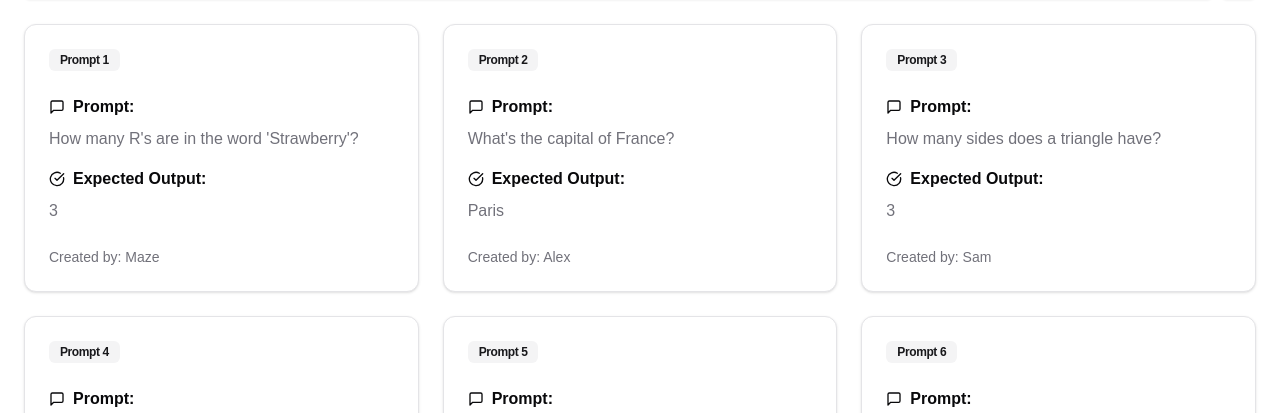
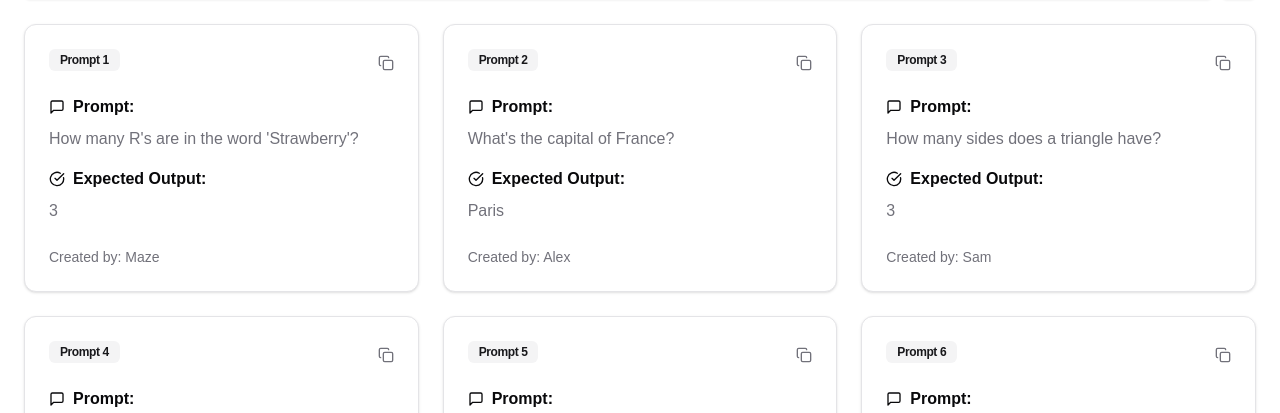
Before and after one commit to mazeincoding/PromptsLabs, a Next.js app: page /prompts in a window 1280 px wide. Shown: the part 209-622 px from the top of the page. Built offline with nearby package versions, Linux system fonts and the light colour scheme.

Commit message:
Added copy prompt to clipboard

```diff
--- a/src/components/prompt-card.tsx
+++ b/src/components/prompt-card.tsx
@@ -1,3 +1,4 @@
+import { useState } from "react";
 import { TPrompt } from "@/types/prompt";
 import {
   Card,
@@ -7,7 +8,8 @@ import {
   CardTitle,
 } from "@/components/ui/card";
 import { Badge } from "@/components/ui/badge";
-import { MessageSquare, CheckCircle } from "lucide-react";
+import { MessageSquare, CheckCircle, Copy, Check } from "lucide-react";
+import { copy_prompt_to_clipboard } from "@/lib/prompt-utils";
 
 export function PromptCard({
   prompt,
@@ -16,12 +18,28 @@ export function PromptCard({
   prompt: TPrompt;
   index: number;
 }) {
+  const [is_copied, set_is_copied] = useState(false);
+
+  const handle_copy = () => {
+    copy_prompt_to_clipboard(prompt);
+    set_is_copied(true);
+    setTimeout(() => set_is_copied(false), 2000);
+  };
+
   return (
     <Card className="hover:shadow-lg transition-shadow">
       <CardHeader className="flex flex-row items-center justify-between">
         <CardTitle className="flex items-center">
           <Badge variant="secondary">Prompt {index + 1}</Badge>
         </CardTitle>
+        {is_copied ? (
+          <Check className="h-4 w-4 text-green-500" />
+        ) : (
+          <Copy
+            className="h-4 w-4 text-muted-foreground cursor-pointer hover:text-foreground transition-colors"
+            onClick={handle_copy}
+          />
+        )}
       </CardHeader>
       <CardContent className="space-y-4">
         <div>
--- /dev/null
+++ b/src/lib/prompt-utils.ts
@@ -0,0 +1,5 @@
+import { TPrompt } from "@/types/prompt";
+
+export function copy_prompt_to_clipboard(prompt: TPrompt) {
+  navigator.clipboard.writeText(prompt.input);
+}
```
